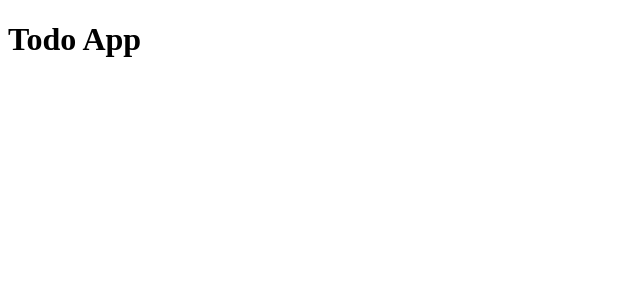
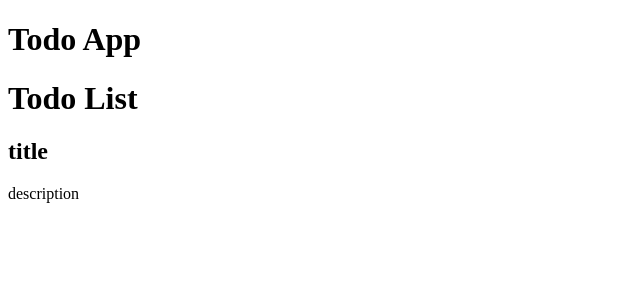
Before and after one commit to youngstowndigital/todo, a React app in the folder src/: page / in a window 1280 px wide. Shown: the top 300 px of the page, without its empty margins (0-640 px from the left). Built offline with nearby package versions, Linux system fonts and the light colour scheme.

Commit message:
Add basic todo list

```diff
--- a/src/client/App.js
+++ b/src/client/App.js
@@ -1,10 +1,12 @@
 import React, { Fragment } from 'react';
 import { connect } from 'react-redux';
+import Todos from './todos/Todos';
 
-const App = () => {
+const App = ({ todos }) => {
     return (
         <Fragment>
             <h1>Todo App</h1>
+            <Todos todos={[ {title: "title", description: "description"} ]} />
         </Fragment>
     )
 }
--- /dev/null
+++ b/src/client/todos/Todo.js
@@ -0,0 +1,12 @@
+import React from 'react';
+
+const Todo = ({ todo }) => {
+    return (
+        <div>
+            <h2>{ todo.title }</h2>
+            <p>{ todo.description }</p>
+        </div>
+    );
+}
+
+export default Todo;
--- /dev/null
+++ b/src/client/todos/Todos.js
@@ -0,0 +1,15 @@
+import React from 'react';
+import Todo from './Todo';
+
+const Todos = ({ todos }) => {
+    return (
+        <div>
+            <h1>Todo List</h1>
+            {
+                todos.map((todo, index) => <Todo key={index} todo={todo} />)
+            }
+        </div>
+    );
+}
+
+export default Todos;
```
